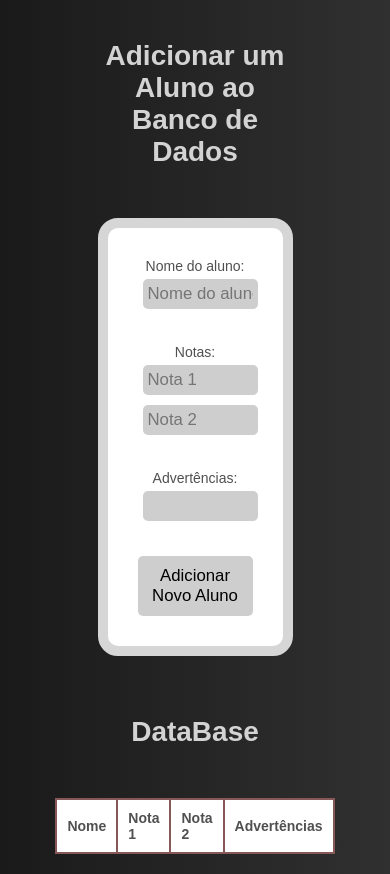
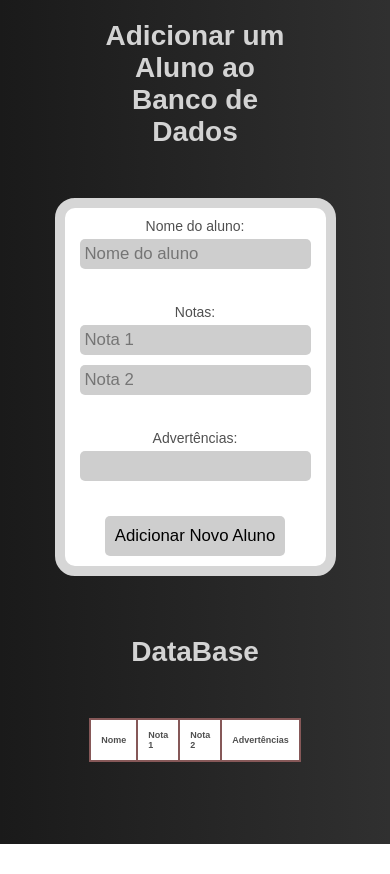
Before and after one commit to kaio-matos/CRUD-Escolar, a plain HTML site: page index.html in a window 390 px wide. After the commit the page ends 844 px from the top, so only its background shows below. Drawn offline with Linux system fonts and the light colour scheme; no server answers.

Commit message:
Ajustes do README e na responsividade

```diff
--- a/style/fillData.css
+++ b/style/fillData.css
@@ -14,7 +14,6 @@ body {
   font-family: Arial, Helvetica, sans-serif;
 
   height: 200%;
-  border: 20px solid rgba(198, 198, 255, 0);
   border-radius: 20px;
 }
 
@@ -38,6 +37,9 @@ h1 {
 }
 
 .form > section {
+  display: flex;
+  flex-direction: column;
+  align-items: stretch;
   padding: 30px;
   background-color: #ffffff;
   transition: 200ms;
@@ -55,8 +57,6 @@ h1 {
 
 /* Inputs */
 input {
-  width: 100%;
-
   background-color: #cecece;
 
   font-size: 1.2rem;
--- a/style/responsive.css
+++ b/style/responsive.css
@@ -5,5 +5,20 @@
   body {
     flex-direction: column;
     align-items: center;
+    width: 100vw;
+    max-width: 100%;
+    overflow-x: hidden;
+  }
+  .form > section {
+    width: 100vw;
+    max-width: max-content;
+    padding: 10px;
+  }
+  .database {
+    font-size: 9px;
+  }
+
+  input {
+    box-sizing: border-box;
   }
 }
```
Also changed, not shown: README/kaio-matos.github.io_banco_de_dados-escola_.png (added), 1 other file.
